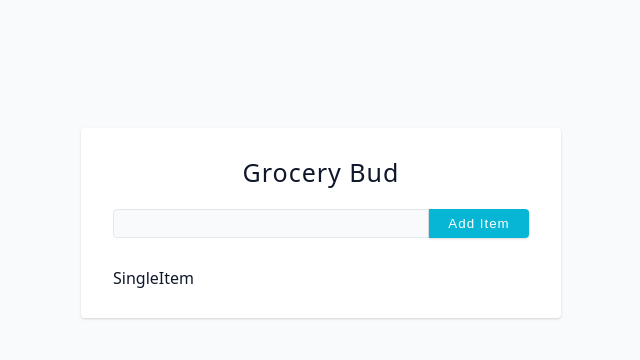
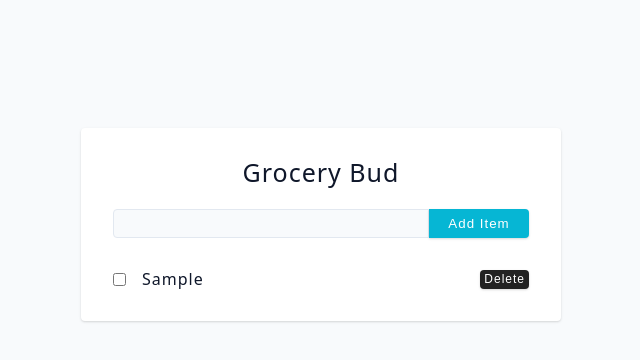
Before and after one commit to BousninaHamda/react-grocery-bud, a React (Vite) app: page / in a window 1280 px wide. Both pictures are taken after typing "Sample" into the empty fields and a click on the button "Add Item". Shown: the top 360 px of the page, without its empty margins (319-959 px from the left). Built offline with nearby package versions, Linux system fonts and the light colour scheme.

Commit message:
signle item

```diff
--- a/src/SingleItem.jsx
+++ b/src/SingleItem.jsx
@@ -1,4 +1,26 @@
-const SingleItem = () => {
-  return <div>SingleItem</div>;
+import { useState } from "react";
+
+const SingleItem = ({ name, completed, removeItem }) => {
+  const [isChecked, setIsChecked] = useState(completed);
+  return (
+    <div className="single-item">
+      <input
+        type="checkbox"
+        value={isChecked}
+        onChange={() => setIsChecked(!isChecked)}
+      />
+      <p
+        style={{
+          textTransform: "capitalize",
+          textDecoration: isChecked && "line-through",
+        }}
+      >
+        {name}
+      </p>
+      <button type="button" className="btn remove-btn">
+        delete
+      </button>
+    </div>
+  );
 };
 export default SingleItem;
```
